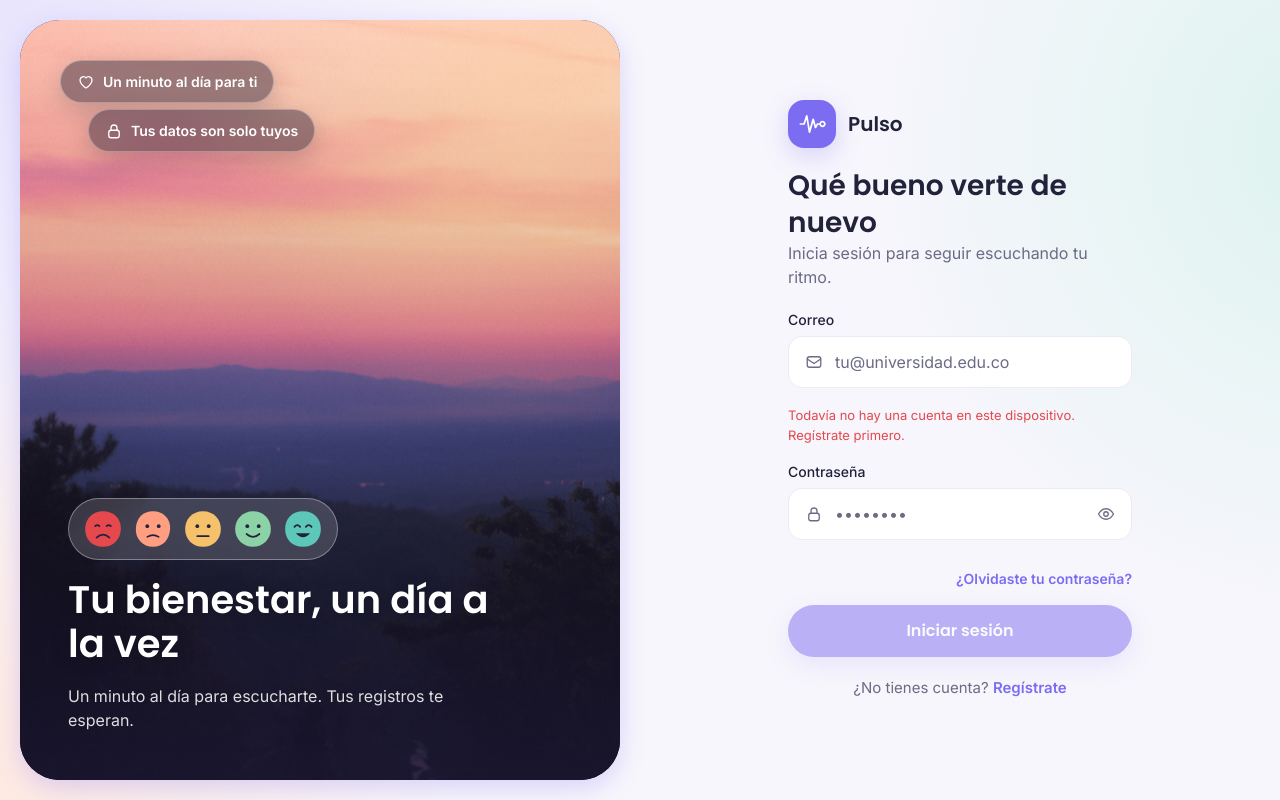
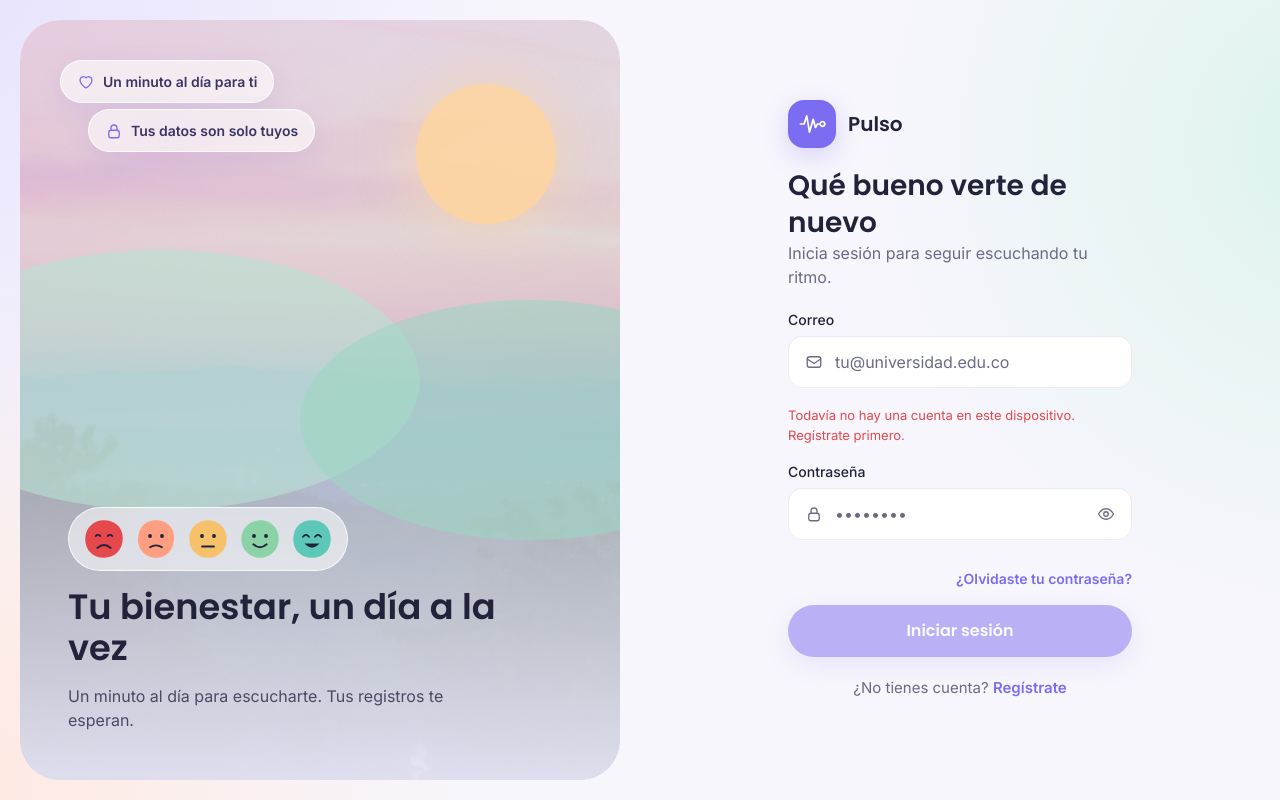
Before and after one commit to juangallardo19/Pulso, an Angular app: page /login in a window 1280 px wide. Built offline with nearby package versions, Linux system fonts and the light colour scheme.

Commit message:
fix(diseno): el hover ya funciona en botones y tarjetas y el panel de acceso mezcla la foto con el diseño pastel

```diff
--- a/src/styles.scss
+++ b/src/styles.scss
@@ -909,8 +909,10 @@ input[type='time'] {
   }
 }
 
+/* "backwards" (no "both"): al terminar la animación suelta el elemento,
+   así el hover puede levantarlo (con "both" el transform quedaba fijo) */
 .page-inner > * {
-  animation: fade-up 0.45s ease both;
+  animation: fade-up 0.45s ease backwards;
 }
 
 .page-inner > *:nth-child(2) {
@@ -988,7 +990,8 @@ input[type='time'] {
     grid-template-columns: 1fr 1fr;
   }
 
-  /* Panel con foto (Unsplash, licencia libre) y un degradado para que el texto se lea */
+  /* Panel: el diseño pastel de siempre (degradado, sol y colinas) con la foto encima
+     en baja opacidad, para que se mezcle en vez de verse como una imagen aparte */
   .auth-side {
     position: sticky;
     top: 20px;
@@ -996,78 +999,100 @@ input[type='time'] {
     display: flex;
     flex-direction: column;
     justify-content: flex-end;
-    gap: 18px;
+    gap: 16px;
     margin: 20px;
     padding: 48px;
     border-radius: 40px;
     overflow: hidden;
     isolation: isolate;
-    color: #ffffff;
-    background: #2b2748;
-    box-shadow: var(--shadow-strong);
+    color: #22223b;
+    background: linear-gradient(160deg, #e6e2fd 0%, #ddf3ef 100%);
   }
 
-  /* La foto se acerca muy despacio (efecto "Ken Burns") */
+  /* La foto (Unsplash, licencia libre) apenas se asoma y se acerca muy despacio */
   .auth-side::before {
     content: '';
     position: absolute;
     inset: 0;
     z-index: -2;
     background: url('/images/fondo-acceso.webp') center / cover no-repeat;
+    opacity: 0.38;
+    mix-blend-mode: multiply;
     animation: acercar 26s ease-in-out infinite alternate;
   }
 
+  /* Un velo claro abajo para que el texto se lea siempre */
   .auth-side::after {
     content: '';
     position: absolute;
     inset: 0;
     z-index: -1;
-    background:
-      radial-gradient(circle at 85% 12%, rgba(255, 213, 158, 0.35) 0, transparent 38%),
-      linear-gradient(
-        180deg,
-        rgba(43, 39, 72, 0) 0%,
-        rgba(43, 39, 72, 0.15) 40%,
-        rgba(28, 24, 52, 0.85) 100%
-      );
-  }
-
-  /* El sol y las colinas dibujados con CSS se reemplazan por la foto */
-  .auth-side .sun,
-  .auth-side .hill {
-    display: none;
+    background: linear-gradient(180deg, transparent 45%, rgba(237, 234, 253, 0.85) 100%);
   }
 
   .auth-side h2 {
     position: relative;
     max-width: 440px;
-    font-size: 2.4rem;
+    font-size: 2.2rem;
     line-height: 1.15;
-    text-shadow: 0 2px 18px rgba(0, 0, 0, 0.25);
   }
 
   .auth-side p {
     position: relative;
     max-width: 400px;
-    color: rgba(255, 255, 255, 0.86);
+    color: #4a4a63;
   }
 
-  /* Caritas dentro de una píldora de vidrio */
+  .auth-side .sun {
+    position: absolute;
+    top: 64px;
+    right: 64px;
+    width: 140px;
+    height: 140px;
+    border-radius: 50%;
+    background: #ffd59e;
+    opacity: 0.85;
+    box-shadow: 0 0 60px rgba(255, 213, 158, 0.7);
+  }
+
+  .auth-side .hill {
+    position: absolute;
+    border-radius: 50%;
+    background: #b7e3d2;
+    opacity: 0.6;
+  }
+
+  .auth-side .hill.one {
+    width: 520px;
+    height: 260px;
+    left: -120px;
+    top: 230px;
+  }
+
+  .auth-side .hill.two {
+    width: 460px;
+    height: 240px;
+    right: -140px;
+    top: 280px;
+    background: #9dd6c3;
+  }
+
+  /* Caritas dentro de una píldora de vidrio claro */
   .auth-side .faces {
     position: relative;
     display: flex;
     gap: 10px;
     width: fit-content;
     padding: 10px 14px;
-    border: 1px solid rgba(255, 255, 255, 0.35);
+    border: 1px solid rgba(255, 255, 255, 0.8);
     border-radius: 999px;
-    background: rgba(255, 255, 255, 0.16);
+    background: rgba(255, 255, 255, 0.55);
     backdrop-filter: blur(10px);
   }
 
   .auth-side .faces img {
-    width: 40px;
-    height: 40px;
+    width: 42px;
+    height: 42px;
     transition: transform 0.2s ease;
   }
 
@@ -1091,14 +1116,19 @@ input[type='time'] {
     align-items: center;
     gap: 8px;
     padding: 10px 16px;
-    border: 1px solid rgba(255, 255, 255, 0.3);
+    border: 1px solid rgba(255, 255, 255, 0.85);
     border-radius: 999px;
-    background: rgba(28, 24, 52, 0.42);
+    background: rgba(255, 255, 255, 0.6);
     backdrop-filter: blur(12px);
-    box-shadow: 0 8px 24px rgba(28, 24, 52, 0.2);
+    box-shadow: 0 8px 24px rgba(124, 108, 242, 0.12);
+    color: #3b3566;
     font-size: 0.875rem;
     font-weight: 600;
     animation: flotar 6s ease-in-out infinite;
+  }
+
+  .auth-badge .icon {
+    color: #7c6cf2;
   }
 
   .auth-badge:nth-child(2) {
```
